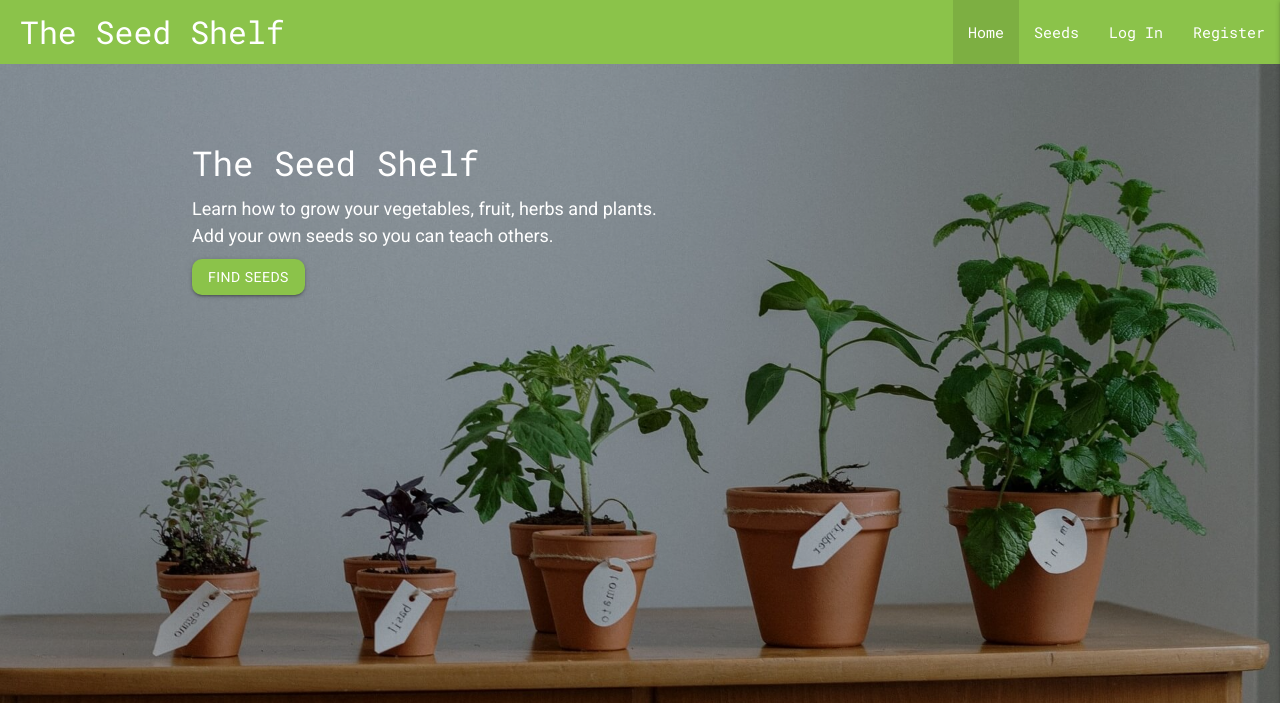
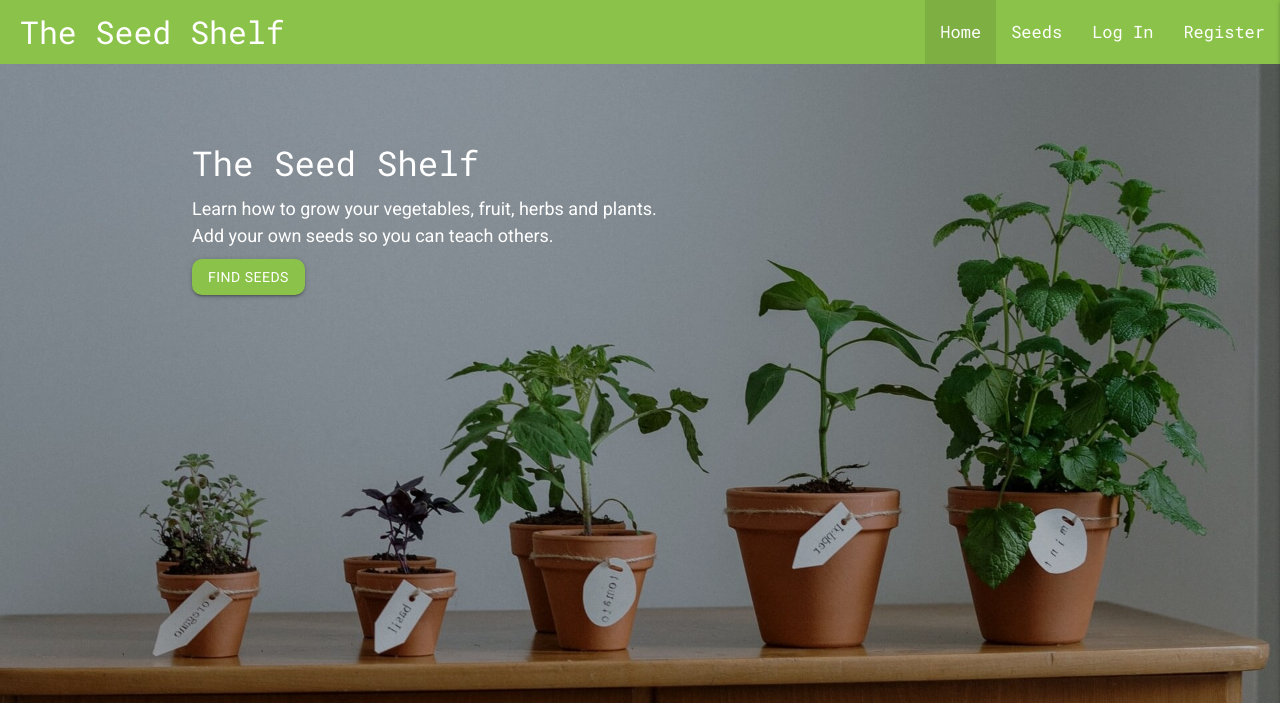
Before and after one commit to farrelleoin93/milestone-3-seed-shelf, a Flask app: page / in a window 1280 px wide. Shown: the top 703 px of the page. Run offline with Flask 2, Linux system fonts and the light colour scheme; data that the repository does not hold is empty; some libraries are stand-ins or nearby versions.

Commit message:
change font size of nav links and change color of mobile nav h4

```diff
--- a/static/css/style.css
+++ b/static/css/style.css
@@ -59,6 +59,10 @@ p {
 
 header {
   font-family: "Roboto Mono", sans-serif;
+}
+
+nav ul a {
+  font-size: 17px;
 }
 
 /* --------------- Images --------------- */
--- a/templates/base.html
+++ b/templates/base.html
@@ -41,7 +41,7 @@
 
         <!-- Mobile sidenav - Code from Code Institute mini project -->
         <ul class="sidenav" id="mobile-demo">
-            <li><h4 class="center-align light-blue-text text-darken-4">The Seed Shelf</h4></li>
+            <li><h4 class="center-align text-darken-4">The Seed Shelf</h4></li>
             <li class="{% block nav_home_mob %}{% endblock %}"><a href="{{ url_for('home') }}">Home</a></li>
                     <li class="{% block nav_seeds_mob %}{% endblock %}"><a href="{{ url_for('seeds') }}">Seeds</a></li>
                     <!-- If user is logged in show -->
```
